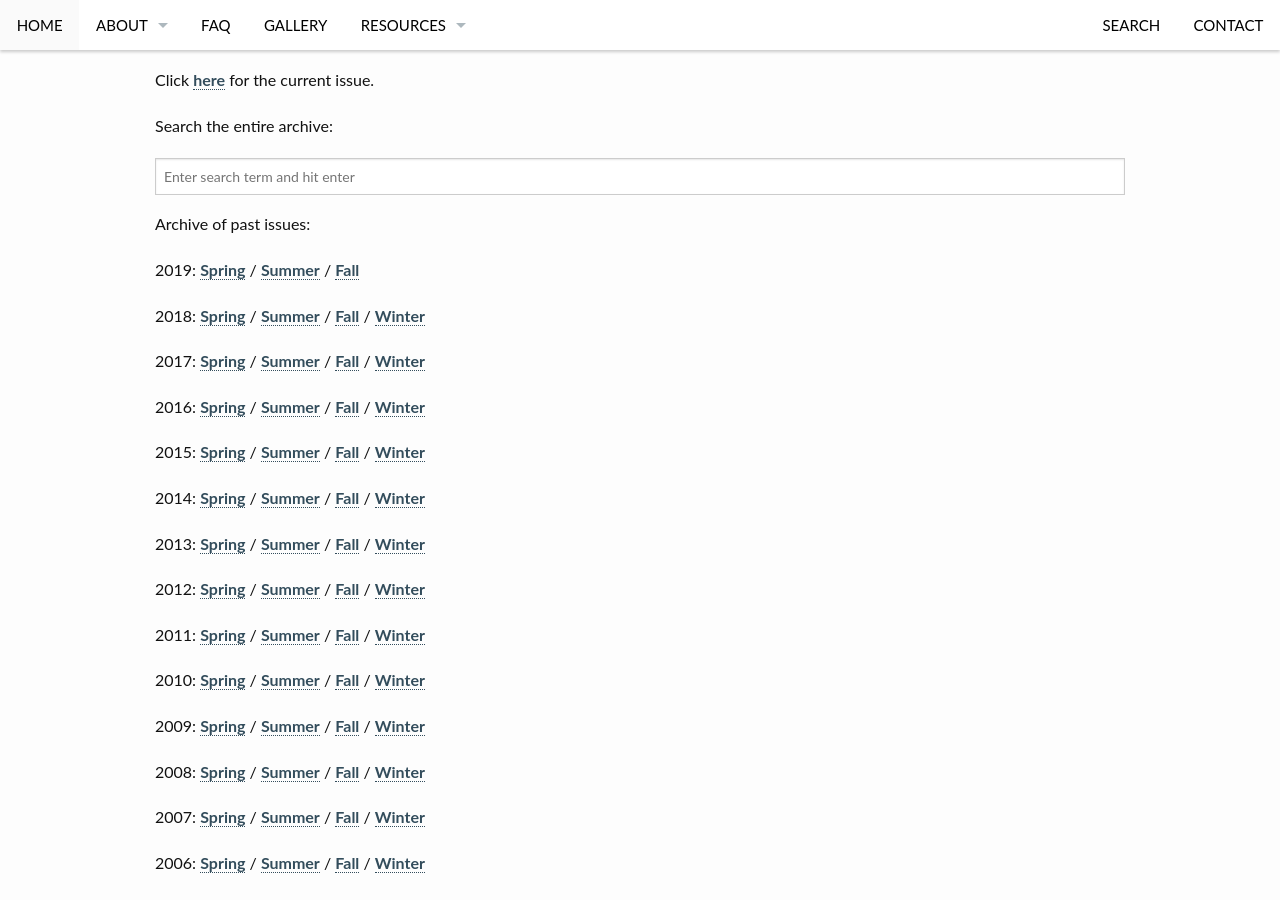
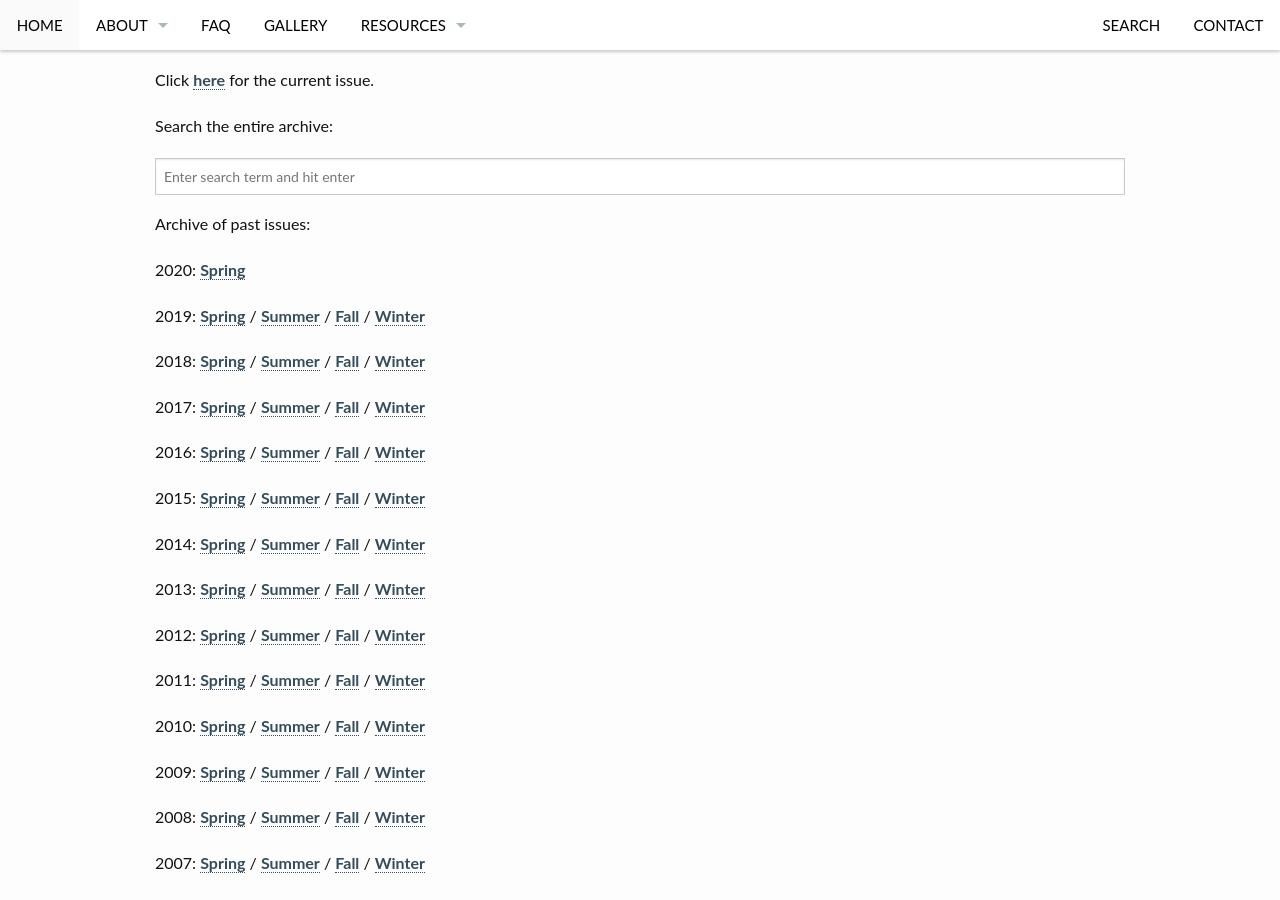
Before and after one commit to carrolltonmanor/carrolltonmanor.github.io, a Jekyll site: the page built from pages/eagle-archive.md, in a window 1280 px wide and 900 px high, scrolled down 401 px. Built offline with Jekyll 4.4.1, drawn with Linux system fonts in a browser that asks for light colours.

Commit message:
Update eagle-archive.md

```diff
--- a/pages/eagle-archive.md
+++ b/pages/eagle-archive.md
@@ -9,9 +9,9 @@ header:
 permalink: "/resources/eagle-archive/"
 breadcrumb: true
 ---
-{% assign years = "2018|2017|2016|2015|2014|2013|2012|2011|2010|2009|2008|2007|2006|2005|2004|2003|2002|2001" | split: "|" %}
-{% assign thisYear = "2019" %}
-{% assign thisSeason = "fall" %}
+{% assign years = "2019|2018|2017|2016|2015|2014|2013|2012|2011|2010|2009|2008|2007|2006|2005|2004|2003|2002|2001" | split: "|" %}
+{% assign thisYear = "2020" %}
+{% assign thisSeason = "spring" %}
 
 The Eagle is Carrollton Manor's quarterly newsletter.
 
```
Also changed, not shown: other parts of pages/eagle-archive.md (+1 -1 lines).
